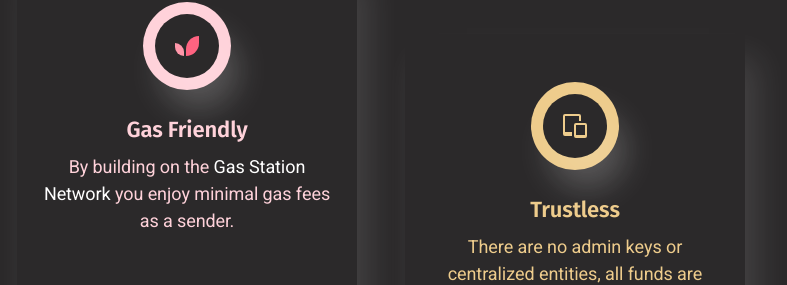
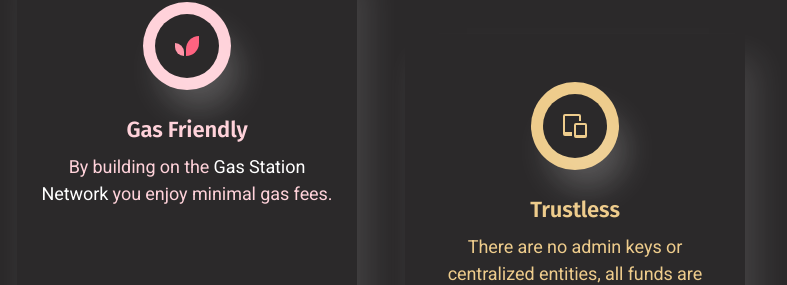
Before and after one commit to stealthswap/website, a website: page index.html in a window 1280 px wide. Shown: the part 1395-1680 px from the top of the page, without its empty margins (259-1046 px from the left). Drawn offline with nearby package versions, Linux system fonts and the light colour scheme; files that its build step writes are made by us from their sources; files whose address does not match are found by name.

Commit message:
update website text

```diff
--- a/index.html
+++ b/index.html
@@ -130,7 +130,7 @@
 									</div>
 									<h4 class="feature-title h3-mobile mb-8 feature-text-1">Gas Friendly</h4>
 									<p class="text-sm feature-text-1">By building on the <a href="#"> Gas Station
-											Network</a> you enjoy minimal gas fees as a sender.</p>
+											Network</a> you enjoy minimal gas fees.</p>
 								</div>
 							</div>
 							<div class="feature text-center is-revealing">
```
